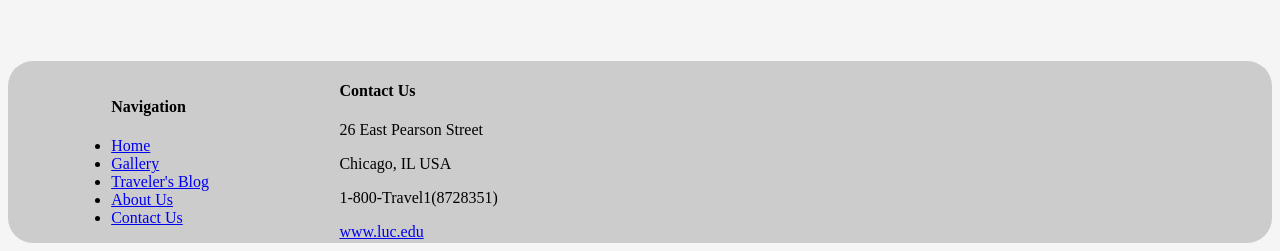
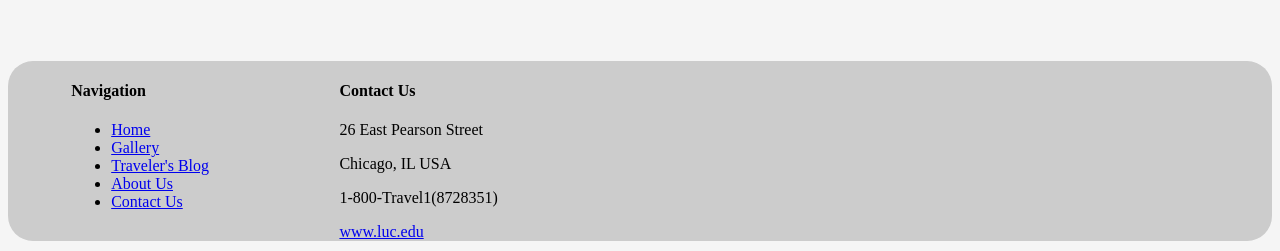
Before and after one commit to snowreen/web-design, a plain HTML site: page website/homepage.html in a window 1280 px wide. Shown: the part 1125-1376 px from the top of the page. Drawn offline with nearby package versions, Linux system fonts and the light colour scheme.

Commit message:
adjusted footer

```diff
--- a/website/homepage.html
+++ b/website/homepage.html
@@ -152,15 +152,16 @@
   <div class="col-3"></div>
   <div class="col-12">
 <footer class="footer">
-
-	 <ul class="bottomnav">
+  <div class = "bottomnav">
      <h4>Navigation</h4>
+  <ul>
 			 <li><a href="homepage.html">Home</a></li>
 			 <li><a href="gallery.html">Gallery</a></li>
 			 <li><a href="blog.html">Traveler's Blog</a></li>
         	 <li><a href="about.html">About Us</a></li>
 			 <li><a href="contact.html">Contact Us</a></li>
 														</ul>
+   </div>
 
    <div class = "bottomcontact">
      <h4>Contact Us</h4>
```
Lines whose indentation alone changed are shown as unchanged.
